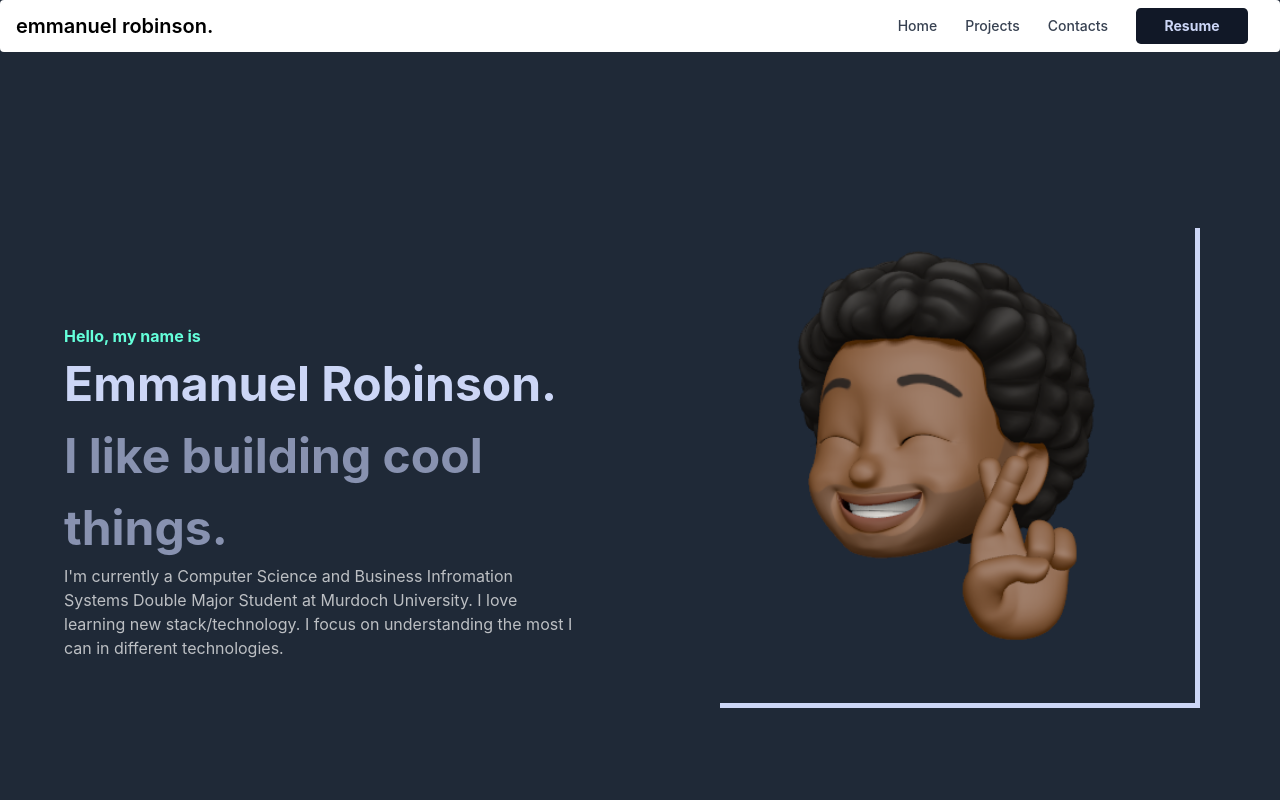
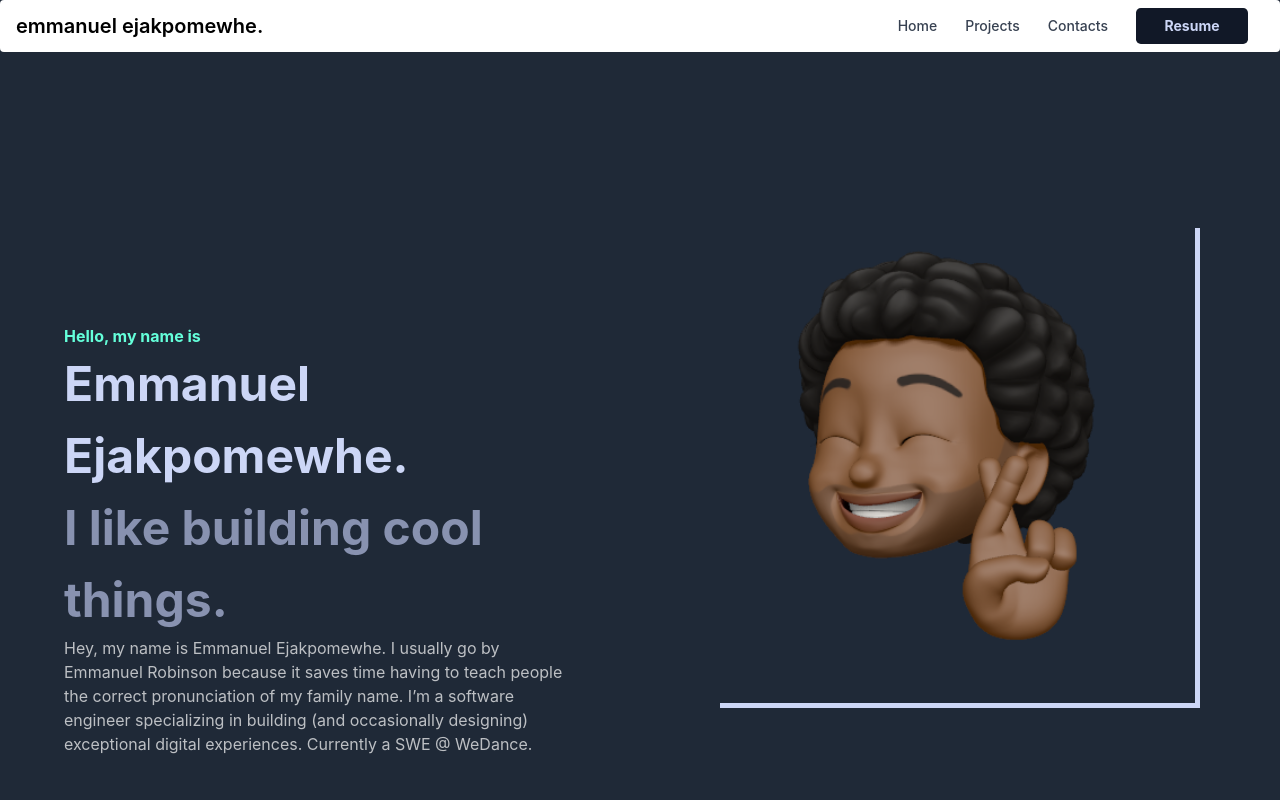
Before and after one commit to emmanuelorobinson/portfolio-website, a Next.js app: page / in a window 1280 px wide. Shown: the top 800 px of the page. Built offline with nearby package versions, Linux system fonts and the light colour scheme.

Commit message:
Update to name

```diff
--- a/components/Footer.jsx
+++ b/components/Footer.jsx
@@ -14,7 +14,7 @@ const Footer = () => {
             <IConLinkedin />
           </a>
         </div>
-        <p>Designed Built by Emmanuel Robinson</p>
+        <p>Designed Built by Emmanuel Ejakpomewhe</p>
       </footer>
     </div>
   );
--- a/components/Header.jsx
+++ b/components/Header.jsx
@@ -26,7 +26,7 @@ const Header = (props) => {
       <div className={classes.container}>
         <Link href="/">
           <a>
-            <span className>emmanuel robinson.</span>
+            <span className>emmanuel ejakpomewhe.</span>
           </a>
         </Link>
 
--- a/components/Hero.jsx
+++ b/components/Hero.jsx
@@ -6,16 +6,16 @@ const Hero = () => {
     <div className="hero-section">
       <div className="hero-container ">
         <h1>Hello, my name is</h1>
-        <h2>Emmanuel Robinson.</h2>
+        <h2>Emmanuel Ejakpomewhe.</h2>
         <h3>{"I like building cool things."}</h3>
         <p>
           {
-            "I'm currently a Computer Science and Business Infromation Systems Double Major Student at Murdoch University. I love learning new stack/technology. I focus on understanding the most I can in different technologies."
+            "Hey, my name is Emmanuel Ejakpomewhe. I usually go by Emmanuel Robinson because it saves time having to teach people the correct pronunciation of my family name. I’m a software engineer specializing in building (and occasionally designing) exceptional digital experiences. Currently a SWE @ WeDance."
           }
         </p>
       </div>
       <div className="image_container">
-          <img src="assets/Me2.png" alt="Emmanuel Robinson Memoji" />
+        <img src="assets/Me2.png" alt="Emmanuel Ejakpomewhe Memoji" />
       </div>
     </div>
   );
--- a/components/Landing.jsx
+++ b/components/Landing.jsx
@@ -8,8 +8,8 @@ import Head from "next/head";
 
 const Landing = () => {
   const meta = {
-    title: "Emmanuel Robinson",
-    description: `Emmanuel Robinson. A software engineer, computer science and business information systems double major at Murdoch University.`,
+    title: "Emmanuel Ejakpomewhe",
+    description: `Emmanuel Ejakpomewhe (Robinson). A software engineer, computer science and business information systems double major at Murdoch University.`,
     image: "/assets/avatar.png",
     type: "website",
   };
--- a/mydata.jsx
+++ b/mydata.jsx
@@ -3,17 +3,17 @@ export default {
   //(Please Do Not Remove The comma(,) after every variable)
 
   //Change The Website Template
-  name: "Emmanuel",
+  name: "Emmanuel Ejakpomewhe",
 
   //Contact Email
   contactEmail: "emmanueloerobinson@gmail.com",
 
   // Landing Page Name
-  landingPageName: "Emmanuel Robinson",
+  landingPageName: "Emmanuel Ejakpomewhe",
 
   // Landing Page Paragraph
   landingPagePara:
-    " I'm currently a Computer Science and Business Infromation Systems Double Major Student at Murdoch University. I love learning new stack/technology. I focus on understanding the most I can in different technologies.",
+    "Hey, my name is Emmanuel Ejakpomewhe. I usually go by Emmanuel Robinson because it saves time having to teach people the correct pronunciation of my family name. I’m a software engineer specializing in building (and occasionally designing) exceptional digital experiences. Currently a SWE @ WeDance. ",
 
   // Landing Page Image (replace - root/public/assets/photo.jpg)
   landingPageImage: "assets/Me.jpg",
--- a/pages/resume.jsx
+++ b/pages/resume.jsx
@@ -6,12 +6,12 @@ const resume = () => {
   return (
     <div>
       <Head>
-        <title>Resume</title>
-        <meta content="Emmanuel Robinson's resume" name="description" />
+        <title>Emmanuel Ejakpomewhe's Resume</title>
+        <meta content="Emmanuel Ejakpomewhe's resume" name="description" />
         <meta property="og:title" content="Resume" />
-        <meta property="og:description" content="Emmanuel Robinson's resume" />
+        <meta property="og:description" content="Emmanuel Robinson Ejakpomewhe's resume" />
         <meta property="og:image" content="/assets/avatar.png" />
-        <neta property="author" content="Emmanuel Robinson" />
+        <neta property="author" content="Emmanuel Ejakpomewhe" />
       </Head>
       <Header />
       <div className="resume_container">
```
Also changed, not shown: 1 other file (tests, documents, lock files or other folders).
